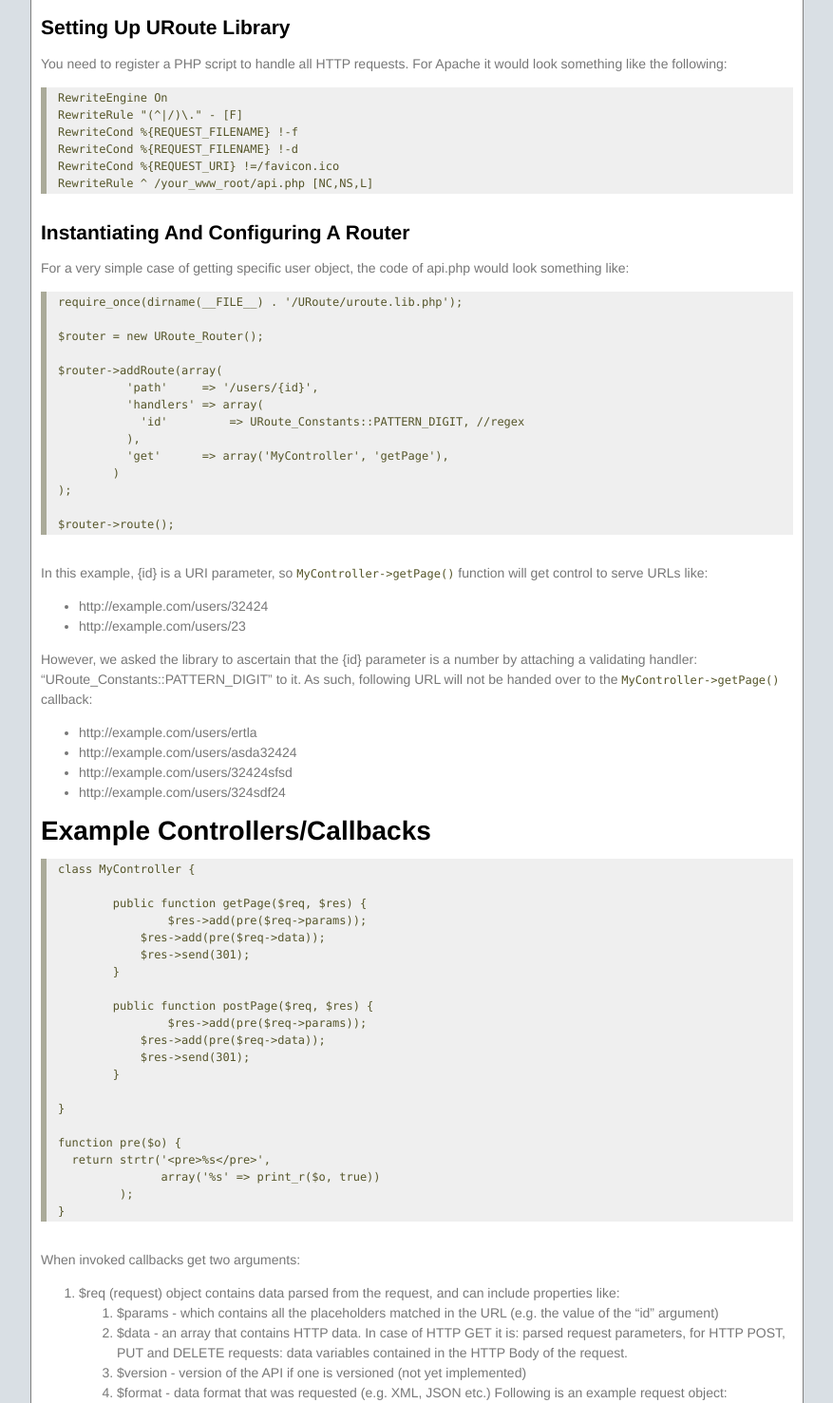
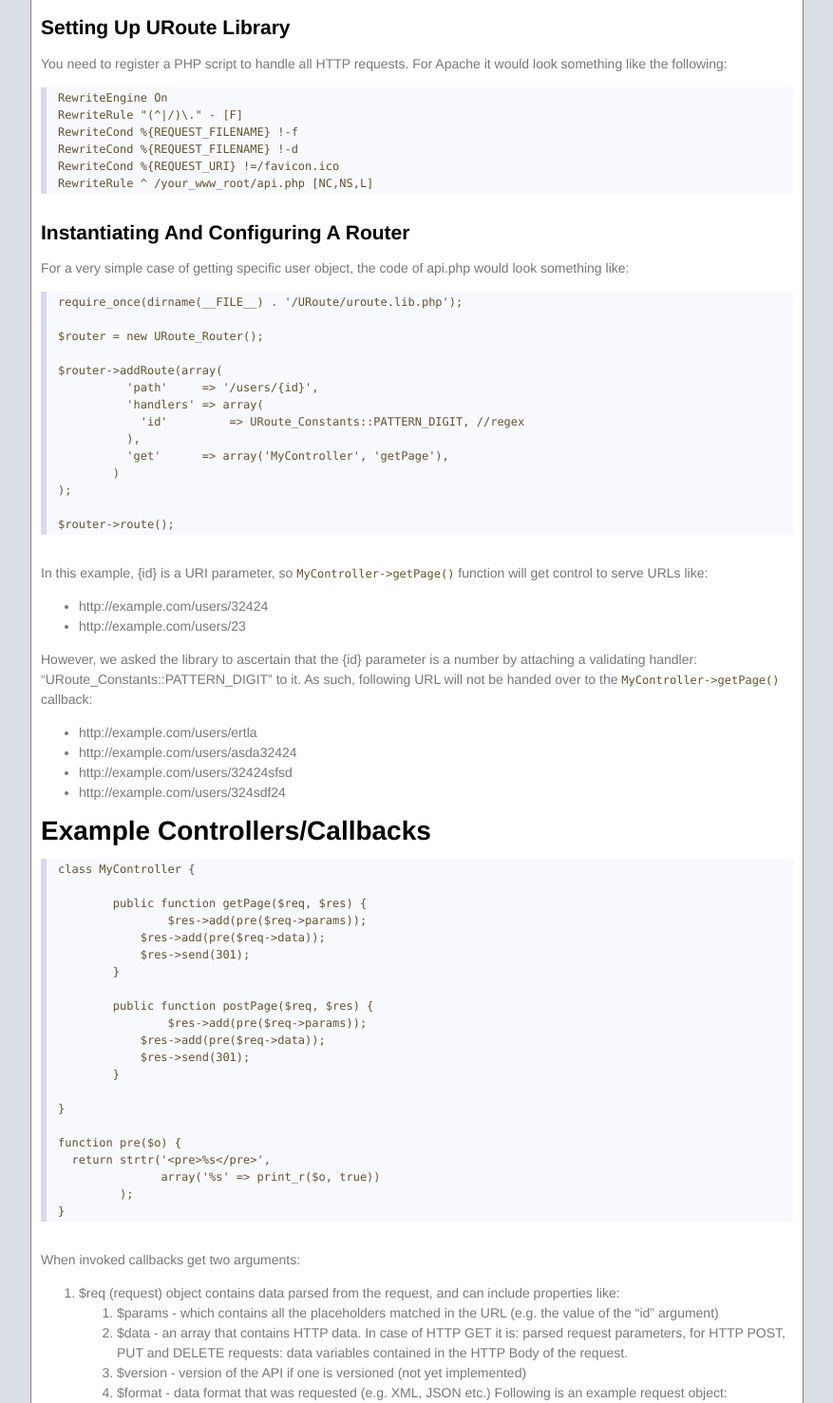
Before and after one commit to ioseb/URoute, a Jekyll site: the page built from index.md, in a window 1280 px wide. Shown: the part 320-1797 px from the top of the page at 95% size, without its empty margins (289-1166 px from the left). Built offline with Jekyll 4.4.1, drawn with Linux system fonts in a browser that asks for light colours; nearby versions of some CDN libraries; Markdown is read by kramdown in place of the engine named in the settings; grey boxes are pictures that could not be loaded.

Commit message:
adjusting colors

```diff
--- a/css/screen.css
+++ b/css/screen.css
@@ -56,15 +56,15 @@ code, pre, tt, textarea {
 pre {
   font-size: 12px; /** 12/14 **/
   padding: 2px 0 2px 12px;
-  border-left: 6px solid #AA9;
-  background-color: #efefef;
+  border-left: 6px solid #D8D8ED;
+  background-color: #F8F8FF;
   margin: 0px 0 30px;
 }
 code, pre, tt {
   font-family: Monaco, Consolas, "Lucida Console", monospace;
   font-size: 12px;
   line-height: 18px;
-  color: #555529;
+  color: #5F5529;
 }
 
 
```
